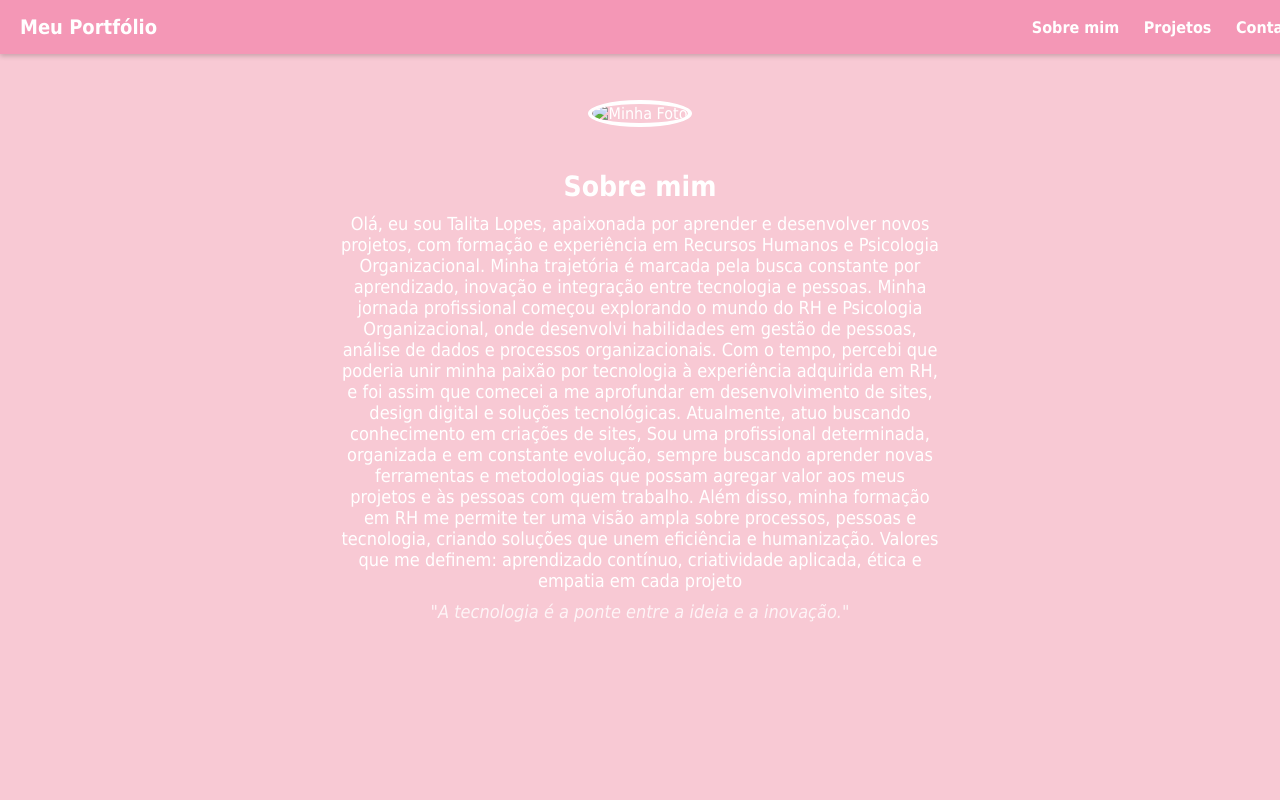
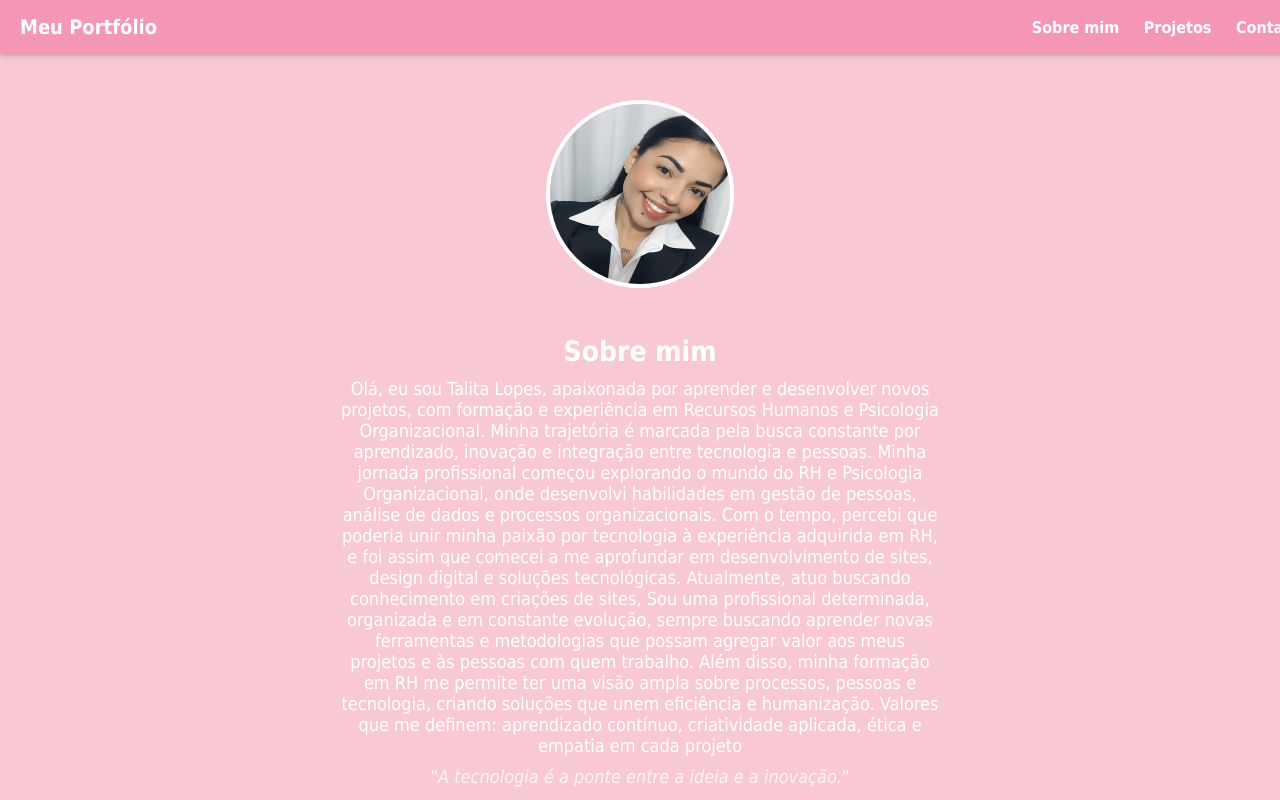
Before and after one commit to talitaestevam1993-bit/Talita-Lopes, a plain HTML site: page index.html in a window 1280 px wide. Shown: the top 800 px of the page. Drawn offline with Linux system fonts and the light colour scheme.

Commit message:
Update index.html

```diff
--- a/index.html
+++ b/index.html
@@ -191,7 +191,7 @@
 
  <!-- Sobre mim -->
   <section id="sobre">
-    <img src="img/Image (2).jpeg" alt="Minha Foto">
+    <img src="./Image (2).jpeg" alt="Minha Foto">
     <h2>Sobre mim</h2>
     <p>Olá, eu sou Talita Lopes, apaixonada por aprender e desenvolver novos projetos, com formação e experiência em Recursos Humanos e Psicologia Organizacional. Minha trajetória é marcada pela busca constante por aprendizado, inovação e integração entre tecnologia e pessoas.
 Minha jornada profissional começou explorando o mundo do RH e Psicologia Organizacional, onde desenvolvi habilidades em gestão de pessoas, análise de dados e processos organizacionais. Com o tempo, percebi que poderia unir minha paixão por tecnologia à experiência adquirida em RH, e foi assim que comecei a me aprofundar em desenvolvimento de sites, design digital e soluções tecnológicas.
```
